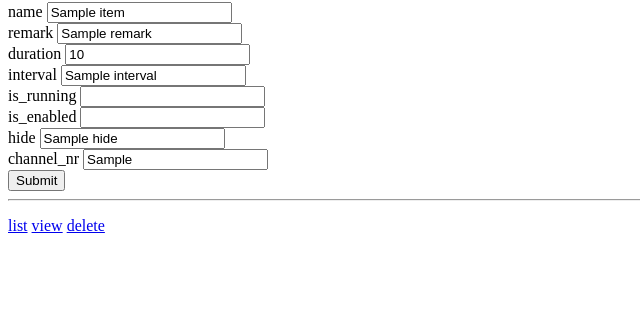
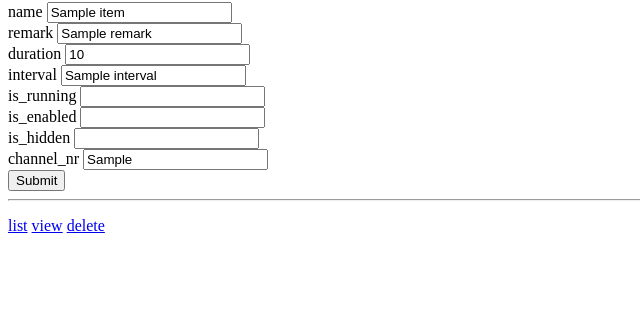
Before and after one commit to samibarasi/riego, a Python web app: template riego/web/templates/valves/edit.html in a window 1280 px wide. Shown: the part 228-546 px from the top of the page, without its empty margins (0-640 px from the left). Run offline with Jinja, Linux system fonts and the light colour scheme; the template is opened without the code that fills it: most values are stand-ins (such as "Sample title", 1, 10 or a date in 2020).

Commit message:
changed hide to is_hidden

```diff
--- a/riego/timer.py
+++ b/riego/timer.py
@@ -44,7 +44,7 @@ class Timer():
 
                 await asyncio.sleep(1)
                 continue
-            if valve['hide']:
+            if valve['is_hidden']:
                 valve = await self._valves.get_next(valve)
                 continue
             if not valve['is_enabled']:
--- a/riego/valves.py
+++ b/riego/valves.py
@@ -172,11 +172,11 @@ class Valves():
                 self._db_conn.execute(
                     '''UPDATE valves
                     SET name = ?, remark = ?, duration = ?,
-                    interval = ?, is_enabled = ?, hide = ?
+                    interval = ?, is_enabled = ?, is_hidden = ?
                     WHERE id = ?''',
                     (item['name'], item['remark'],
                      item['duration'], item['interval'],
-                     item['is_enabled'], item['hide'],
+                     item['is_enabled'], item['is_hidden'],
                      item_id))
         except IntegrityError:
             ret = False
--- a/riego/web/templates/dashboard/index.html
+++ b/riego/web/templates/dashboard/index.html
@@ -5,7 +5,7 @@
 
 {% block content %}
 
-{%for valve in valves if not valve.hide %}
+{%for valve in valves if not valve.is_hidden %}
 
 <div class="bg-light p-3 rounded">
     <h3>{{valve['name']}}</h3>
--- a/riego/web/templates/valves/edit.html
+++ b/riego/web/templates/valves/edit.html
@@ -41,13 +41,13 @@
       </div>
 
       <div class="mb-3">
-        <label for="id6" class="form-label">hide</label>
-        <input id="id6" name="hide" value="{{item['hide']}}"  type="text" class="form-control">
+        <label for="id6" class="form-label">is_hidden</label>
+        <input id="id6" name="is_hidden" value="{{item['is_hidden']}}"  type="text" class="form-control">
       </div>
 
       <div class="mb-3">
         <label for="id7" class="form-label">channel_nr</label>
-        <input id="id7" name="hide" value="{{item['channel_nr']}}"  type="text" class="form-control">
+        <input id="id7" name="is_hidden" value="{{item['channel_nr']}}"  type="text" class="form-control">
       </div>
 
 
--- a/riego/web/templates/valves/view.html
+++ b/riego/web/templates/valves/view.html
@@ -16,7 +16,7 @@
 	<li>last_shedule: {{item['last_shedule']}}</li>
 	<li>is_running: {{item['is_running']}}</li>
 	<li>is_enabled: {{item['is_enabled']}}</li>
-    <li>hide: {{item['hide']}}</li>
+    <li>is_hidden: {{item['is_hidden']}}</li>
     <li>channel_nr: {{item['channel_nr']}}</li>
     <li>box_topic (from JOIN): {{item['box_topic']}}</li>
     <li>box_name (from JOIN): {{ item['box_name'] }}</li>
```
Also changed, not shown: riego/migrations/20210125_01_RxBRy.py (deleted), riego/migrations/20210127_01_ha5ql.py (deleted), riego/migrations/20210127_02_O6ujl.py (deleted), riego/migrations/20210127_03_Idfdx.py (deleted), riego/migrations/20210128_01_zr0ze.py (deleted), riego/migrations/20210128_02_RAZKB.py (deleted).
